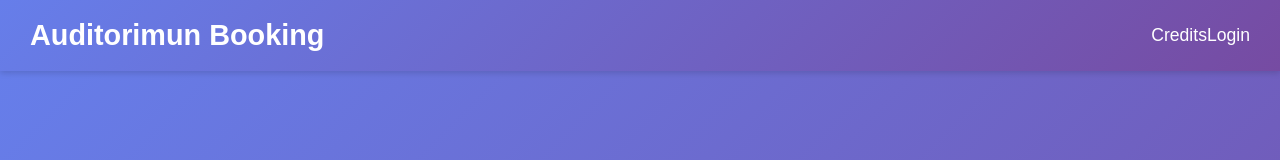
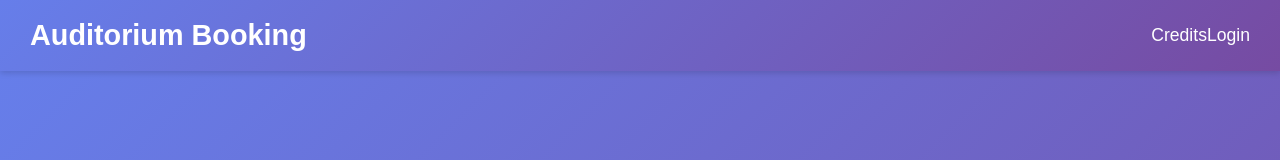
Before and after one commit to Plug0007/auditoriumfrontend, a React (Create React App) app: page / in a window 1280 px wide. Shown: the top 160 px of the page. Built offline with nearby package versions, Linux system fonts and the light colour scheme.

Commit message:
Update Header.js

```diff
--- a/src/components/Header.js
+++ b/src/components/Header.js
@@ -33,7 +33,7 @@ const Header = () => {
   return (
     <header className="main-header">
       <div className="logo">
-        <Link to={homePath}>Auditorimun Booking</Link>
+        <Link to={homePath}>Auditorium Booking</Link>
       </div>
       <div className="mobile-menu-icon" onClick={toggleMobileMenu}>
         <span className="bar"></span>
```
